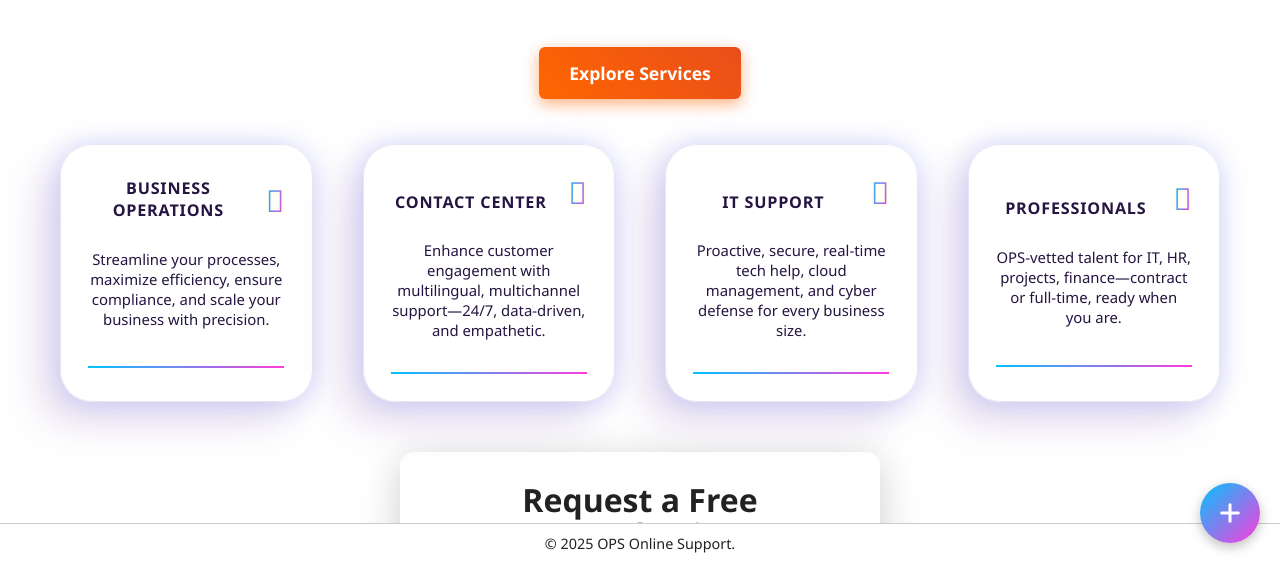
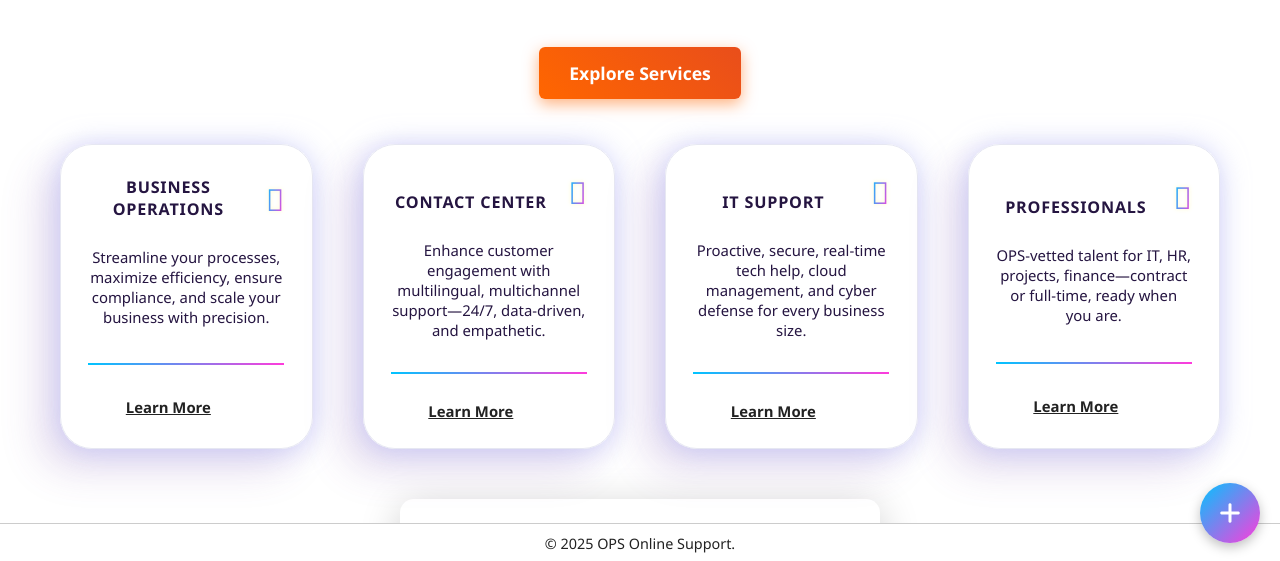
Before and after one commit to quadmangle/spartans, a website: page index.html in a window 1280 px wide. Shown: the part 237-798 px from the top of the page. Drawn offline with Linux system fonts and the light colour scheme.

Commit message:
Add learn more links to service cards

```diff
--- a/css/style.css
+++ b/css/style.css
@@ -364,7 +364,6 @@
   transition: transform 0.18s, box-shadow 0.18s;
   position: relative;
   overflow: hidden;
-  cursor: pointer;
   min-height: 170px;
   font-size: 0.93em;
   max-width: 25rem;
@@ -402,6 +401,15 @@
 .card .content {
   grid-area: content;
   margin-top: 0.6rem;
+}
+
+.card .learn-more {
+  display: inline-block;
+  margin-top: 0.6rem;
+  font-weight: 600;
+  text-decoration: underline;
+  color: var(--clr-text);
+  cursor: pointer;
 }
 
 .card::after {
--- a/index.html
+++ b/index.html
@@ -13,7 +13,7 @@
 <body class="page-business-ops">
   <nav class="ops-nav">
     <div class="ops-logo">OPS</div>
-    <div class="nav-links" id="primary-nav">
+    <div class="nav-links">
       <a href="index.html" class="nav-link active" data-key="nav-business-ops">Business Operations</a>
       <a href="contact-center.html" class="nav-link" data-key="nav-contact-center">Contact Center</a>
       <a href="it-support.html" class="nav-link" data-key="nav-it-support">IT Support</a>
@@ -23,7 +23,7 @@
       <button type="button" class="toggle-btn lang-toggle" aria-label="Toggle language" aria-pressed="false">EN</button>
       <button type="button" class="toggle-btn theme-toggle" aria-label="Toggle theme" aria-pressed="false">Dark</button>
     </div>
-    <button class="nav-menu-toggle" aria-expanded="false" aria-controls="primary-nav">Menu</button>
+    <button class="nav-menu-toggle" aria-expanded="false">Menu</button>
   </nav>
 
   <main id="page-content">
@@ -38,21 +38,25 @@
         <div class="title" data-key="ops-title"></div>
         <div class="icon"><i class="fa-thin fa-briefcase"></i></div>
         <div class="content" data-key="ops-desc"></div>
+        <a class="learn-more" data-key="modal-learn-more"></a>
       </div>
       <div class="card" data-service-key="cc">
         <div class="title" data-key="cc-title"></div>
         <div class="icon"><i class="fa-thin fa-headset"></i></div>
         <div class="content" data-key="cc-desc"></div>
+        <a class="learn-more" data-key="modal-learn-more"></a>
       </div>
       <div class="card" data-service-key="it">
         <div class="title" data-key="it-title"></div>
         <div class="icon"><i class="fa-thin fa-laptop-code"></i></div>
         <div class="content" data-key="it-desc"></div>
+        <a class="learn-more" data-key="modal-learn-more"></a>
       </div>
       <div class="card" data-service-key="pro">
         <div class="title" data-key="pro-title"></div>
         <div class="icon"><i class="fa-thin fa-user-tie"></i></div>
         <div class="content" data-key="pro-desc"></div>
+        <a class="learn-more" data-key="modal-learn-more"></a>
       </div>
     </section>
 
--- a/js/main.js
+++ b/js/main.js
@@ -175,7 +175,7 @@
 
 document.addEventListener('DOMContentLoaded', () => {
   const navToggle = document.querySelector('.nav-menu-toggle');
-  const navLinks = document.getElementById('primary-nav');
+  const navLinks = document.querySelector('.nav-links');
   if (navToggle) {
     const updateToggleVisibility = () => {
       navToggle.style.display = window.innerWidth <= 768 ? 'block' : 'none';
@@ -199,17 +199,25 @@
       });
     });
   }
-  // --- Card Modal Logic ---
-  const cardsContainer = document.getElementById('cards-section');
-  if (cardsContainer) {
-    cardsContainer.addEventListener('click', (event) => {
-      const card = event.target.closest('.card');
-      if (card) {
-        const serviceKey = card.getAttribute('data-service-key');
-        createModal(serviceKey, currentLanguage);
+  // --- Card Learn More Buttons ---
+  const learnButtons = document.querySelectorAll('#cards-section .card .learn-more');
+  learnButtons.forEach(btn => {
+    const card = btn.closest('.card');
+    if (!card) return;
+    const serviceKey = card.getAttribute('data-service-key');
+    const serviceData = translations.services[serviceKey];
+    if (serviceData && serviceData.learn) {
+      btn.setAttribute('href', serviceData.learn);
+    }
+    btn.addEventListener('click', (event) => {
+      // Allow default behavior for modified clicks (new tab, etc.)
+      if (event.metaKey || event.ctrlKey || event.shiftKey || event.altKey) {
+        return;
       }
+      event.preventDefault();
+      createModal(serviceKey, currentLanguage);
     });
-  }
+  });
 
   // --- Form Submission Logic ---
   const forms = document.querySelectorAll('form');
```
Also changed, not shown: contact-center.html (+2 -2 lines), it-support.html (+2 -2 lines), professional-services.html (+2 -2 lines).
